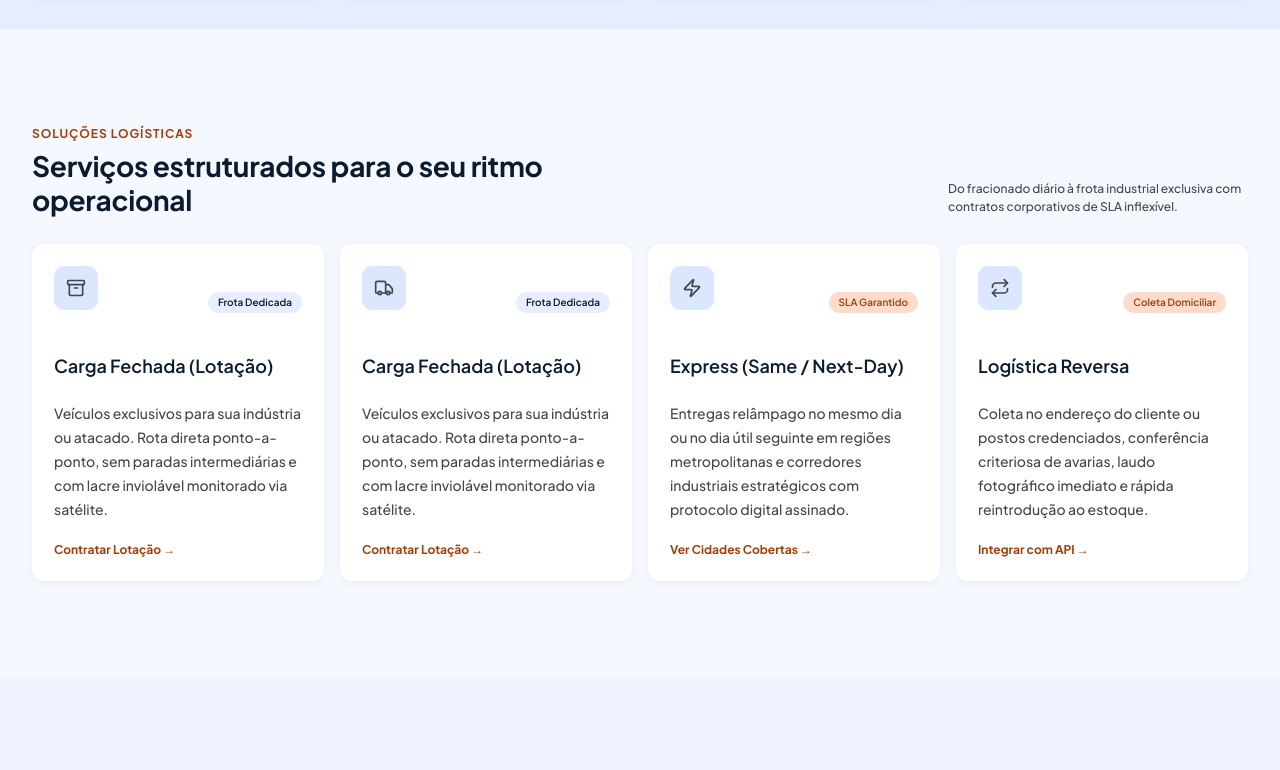
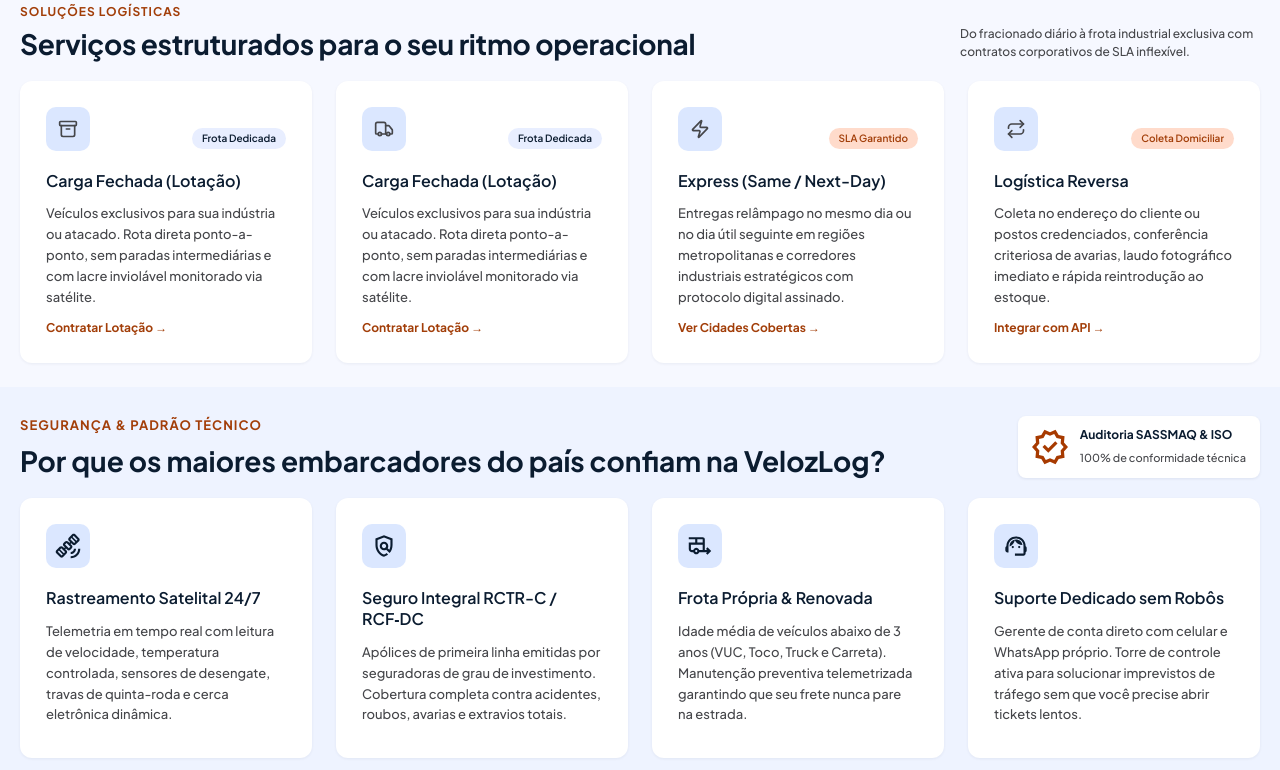
Before and after one commit to leonardomodel/Veloz-Log, a plain HTML site: page index.html in a window 1280 px wide. Shown: the part 814-1584 px from the top of the page. Drawn offline with Linux system fonts and the light colour scheme.

Commit message:
correcao: ajustado-visualizacao-itens-scroll

```diff
--- a/css/style.css
+++ b/css/style.css
@@ -14,25 +14,35 @@
   --borda: #e6e8f2;
   --navy: #151b36;
   /* Fundo ocupa a tela toda; o conteúdo fica limitado a 1280px e centralizado.
-  Em telas menores que 1344px, sobra uma margem mínima de 32px de cada lado. */
+  Em telas menores que 1320px, sobra uma margem mínima de 20px de cada lado. */
   --largura-max: 1280px;
-  --lateral: max(32px, calc((100% - var(--largura-max)) / 2));
+  --lateral: max(20px, calc((100% - var(--largura-max)) / 2));
   --lavanda: #f3f5ff;
   --lavanda-forte: #e8edff;
   --sombra: 0 10px 30px rgba(21, 27, 54, 0.08);
+  --altura-topo: 87px; /* altura do menu */
 }
 
 html {
-  width: 100%;
+  scroll-snap-type: y proximity;
 }
 
 body {
   width: 100%;
+  min-width: 920px; /* limite de redução da janela no desktop */
   min-height: 100vh;
   font-family: "Plus Jakarta Sans", system-ui, sans-serif;
   background-color: var(--fundo);
   color: var(--cor-texto);
   line-height: 1.5;
+}
+
+/* Primeira tela: hero + indicadores ocupam a janela inteira (menos o menu) */
+main {
+  display: flex;
+  flex-direction: column;
+  min-height: calc(100vh - var(--altura-topo));
+  min-height: calc(100dvh - var(--altura-topo));
 }
 
 ul {
@@ -53,6 +63,12 @@ select:focus-visible {
 }
 
 /* ---------- NAV BAR ---------- */
+.topo,
+.servicos,
+.cotacao {
+  scroll-snap-align: start;
+}
+
 .topo {
   display: grid;
   grid-template-columns: auto minmax(0, 1fr) auto;
@@ -185,8 +201,15 @@ select:focus-visible {
   grid-template-columns: 1.1fr 0.9fr;
   gap: 48px;
   align-items: center;
+  justify-content: center;
   padding: 96px var(--lateral);
   background: linear-gradient(180deg, #f8f9ff 0%, #fff 100%);
+}
+
+/* o hero estica e empurra os indicadores para o fim da tela */
+main > .hero {
+  flex: 1 0 auto;
+  padding-block: clamp(32px, 8vh, 96px);
 }
 
 .hero-texto span {
@@ -616,7 +639,6 @@ progress::-moz-progress-bar {
 
 /* ---------- SERVIÇOS ---------- */
 .servicos {
-  padding: 96px var(--lateral);
   background: #f6f8ff;
 }
 
@@ -626,7 +648,6 @@ progress::-moz-progress-bar {
   align-items: flex-end;
   justify-content: space-between;
   gap: 32px;
-  margin-bottom: 28px;
 }
 
 .servicos .eyebrow {
@@ -639,7 +660,7 @@ progress::-moz-progress-bar {
 }
 
 .servicos .secao-cabecalho h2 {
-  max-width: 520px;
+  max-width: 760px;
   font-size: 28px;
   font-weight: 700;
   line-height: 1.2;
@@ -654,28 +675,27 @@ progress::-moz-progress-bar {
   color: var(--cor-texto-suave);
 }
 
-/* Grade de 4 cards */
+/* Grade de 4 cards (mesma medida da Segurança) */
 .servicos .grade-4 {
   display: grid;
-  grid-template-columns: repeat(4, 1fr);
-  gap: 16px;
+  grid-template-columns: repeat(4, minmax(0, 1fr));
+  gap: 24px;
 }
 
 .servicos .card {
   display: flex;
   flex-direction: column;
-  gap: 8px;
-  min-height: 284px;
-  padding: 20px;
+  min-height: 260px;
+  padding: 24px;
   border: 2px solid transparent;
   border-radius: 12px;
   background: #fff;
-  box-shadow: 0 2px 10px rgba(21, 27, 54, 0.05);
+  box-shadow: 0 1px 3px rgba(15, 31, 61, 0.06);
   transition: border-color 0.15s;
 }
 
 .servicos .card-topo {
-  margin-bottom: 8px;
+  margin-bottom: 0;
 }
 
 .servicos .icone {
@@ -684,7 +704,7 @@ progress::-moz-progress-bar {
   justify-content: center;
   width: 44px;
   height: 44px;
-  margin-bottom: 28px;
+  margin-bottom: 20px;
   background: #dbe7ff;
   border-radius: 10px;
   transition:
@@ -713,16 +733,16 @@ progress::-moz-progress-bar {
 }
 
 .servicos .card h3 {
-  margin-bottom: 16px;
-  font-size: 18px;
+  margin-bottom: 12px;
+  font-size: 16px;
   font-weight: 600;
-  line-height: 1.35;
+  line-height: 1.3;
   color: var(--cor-texto);
 }
 
 .servicos .card p {
-  font-size: 14px;
-  line-height: 1.7;
+  font-size: 13px;
+  line-height: 1.6;
   color: var(--cor-texto-suave);
 }
 
@@ -759,7 +779,6 @@ progress::-moz-progress-bar {
 /* ---------- SEGURANÇA ---------- */
 .seguranca {
   background: #eef3ff;
-  padding: 96px var(--lateral);
 }
 
 .seguranca-container {
@@ -772,7 +791,6 @@ progress::-moz-progress-bar {
   justify-content: space-between;
   align-items: flex-start;
   gap: 24px;
-  margin-bottom: 40px;
 }
 
 .seguranca-rotulo {
@@ -786,8 +804,8 @@ progress::-moz-progress-bar {
 }
 
 .seguranca-titulo h2 {
-  max-width: 900px;
-  font-size: 32px;
+  max-width: none;
+  font-size: 28px;
   line-height: 1.2;
   font-weight: 700;
   color: var(--cor-texto);
@@ -821,14 +839,14 @@ progress::-moz-progress-bar {
 
 .seguranca-grade {
   display: grid;
-  grid-template-columns: repeat(4, 1fr);
+  grid-template-columns: repeat(4, minmax(0, 1fr));
   gap: 24px;
 }
 
 .seguranca-card {
   display: flex;
   flex-direction: column;
-  min-height: 284px;
+  min-height: 260px;
   background: #fff;
   padding: 24px;
   border: 2px solid transparent;
@@ -843,7 +861,7 @@ progress::-moz-progress-bar {
   justify-content: center;
   width: 44px;
   height: 44px;
-  margin-bottom: 28px;
+  margin-bottom: 20px;
   background: #dbe7ff;
   border-radius: 10px;
   transition: background-color 0.15s;
@@ -877,6 +895,22 @@ progress::-moz-progress-bar {
 .seguranca-card:hover .icone-mask,
 .seguranca-card:focus-within .icone-mask {
   background-color: #fff;
+}
+
+/* ---------- SERVIÇOS + SEGURANÇA: cada uma ocupa metade da janela ---------- */
+.servicos,
+.seguranca {
+  display: flex;
+  flex-direction: column;
+  justify-content: center;
+  min-height: 50vh;
+  min-height: 50dvh;
+  padding: clamp(16px, 3vh, 40px) var(--lateral);
+}
+
+.servicos .secao-cabecalho,
+.seguranca-header {
+  margin-bottom: 20px;
 }
 
 /* ---------- COTAÇÃO ---------- */
@@ -1253,21 +1287,6 @@ progress::-moz-progress-bar {
     padding: 16px 20px;
   }
 
-  /* esconde só o último item ("contato") */
-  .menu li:last-child {
-    display: none;
-  }
-
-  .acoes {
-    gap: 8px;
-  }
-
-  /* esconde "Início" (1º) e "contato" (6º) */
-  .menu li:nth-child(1),
-  .menu li:nth-child(6) {
-    display: none;
-  }
-
   .acoes {
     gap: 8px;
   }
--- a/index.html
+++ b/index.html
@@ -14,6 +14,7 @@
 
 <body>
   <!--NAVBAR-->
+  <div class="primeira-tela">
     <header class="topo">
       <a class="logo" href="#inicio" aria-label="VelozLog – página inicial">
         <span class="logo-icone" aria-hidden="true">
@@ -38,7 +39,6 @@
         </div>
       </div>
     </header>
-
     <!--COMEÇO DA HERO-->
     <main>
       <section id="inicio" class="hero">
@@ -117,7 +117,10 @@
           </li>
         </ul>
       </section>
+    </main>
+  </div>
 
+  <div class="segunda-tela">
     <!--SOLUÇÕES LOGÍSTICAS: grade de 4 cards-->
     <section id="servicos" class="servicos">
       <header class="secao-cabecalho">
@@ -246,6 +249,7 @@
         </div>
       </div>
     </section>
+  </div>
 
   <!--COTAÇÃO: texto à esquerda, formulário à direita-->
   <section class="cotacao" id="cotacao">
```
Lines whose indentation alone changed are shown as unchanged.
